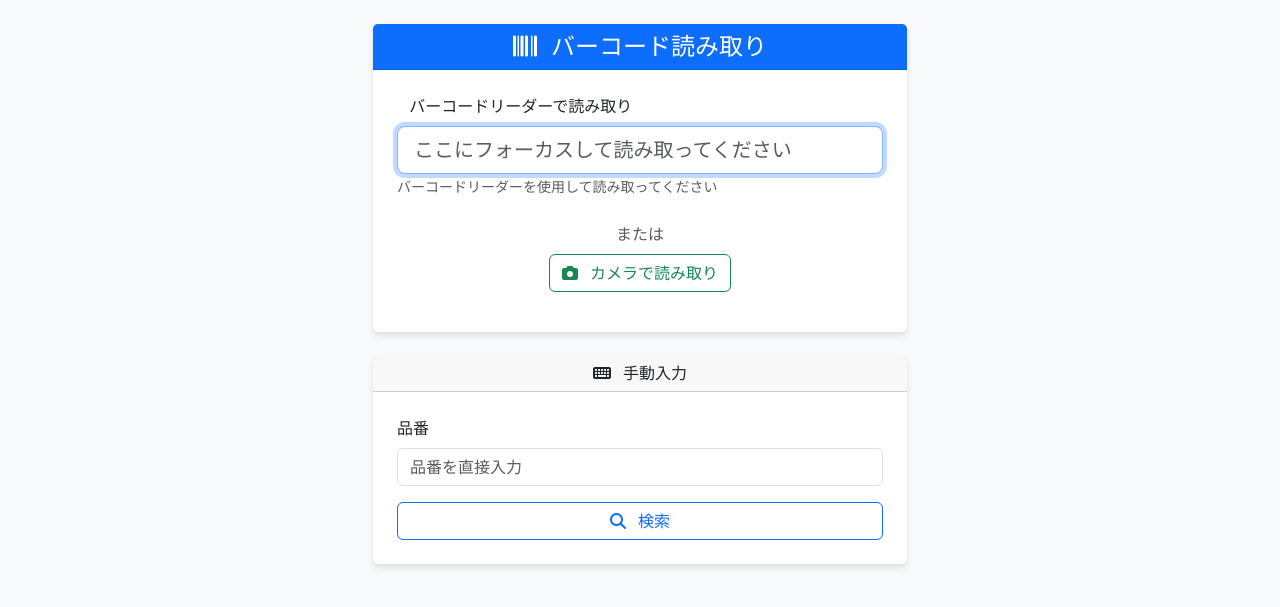
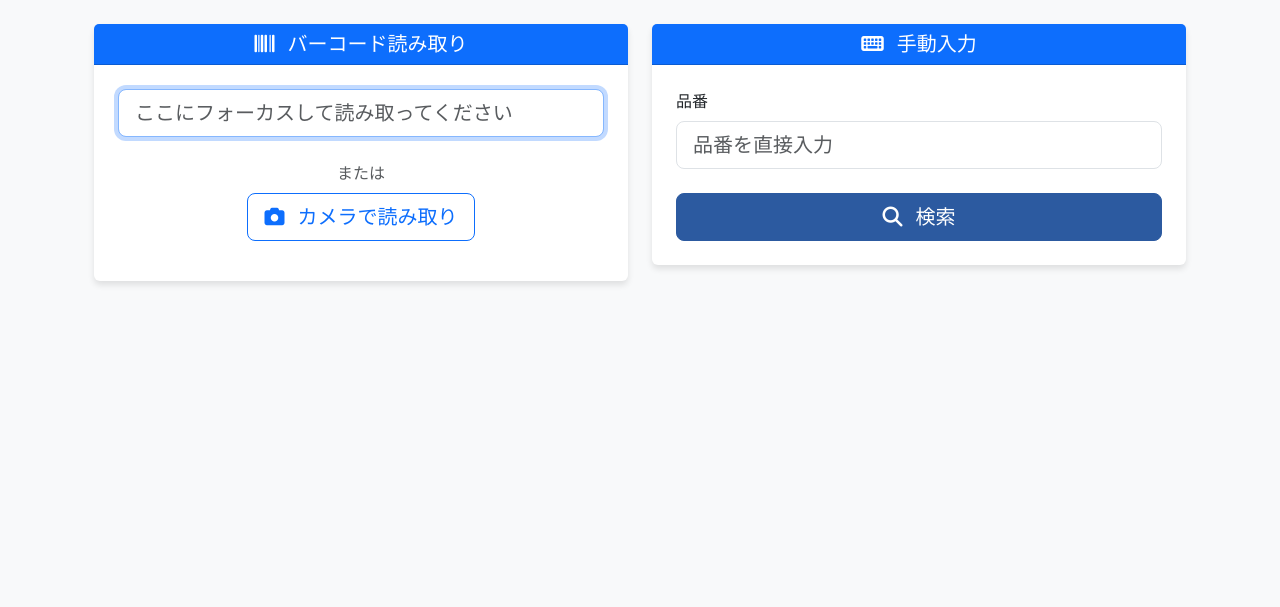
Before and after one commit to vivo-yamada/Nsystem, a Django app: page / in a window 1280 px wide. Shown: the part 56-663 px from the top of the page. Run offline with Django 4.2, Linux system fonts and the light colour scheme; some libraries are stand-ins or nearby versions.

Commit message:
検索画面のレイアウト修正

```diff
--- a/product_viewer/templates/product_viewer/index.html
+++ b/product_viewer/templates/product_viewer/index.html
@@ -4,24 +4,20 @@
 
 {% block content %}
 <div class="container-fluid">
-    <!-- バーコード読み取りセクション -->
+    <!-- 読み取り・入力セクション -->
     <div class="row mb-4">
-        <div class="col-lg-6 col-md-8 mx-auto">
+        <div class="col-lg-6 col-md-12">
         <!-- バーコード読み取りカード -->
-        <div class="card mb-4">
+        <div class="card">
             <div class="card-header bg-primary text-white text-center">
-                <h4 class="mb-0">
+                <h5 class="mb-0">
                     <i class="fas fa-barcode me-2"></i>
                     バーコード読み取り
-                </h4>
+                </h5>
             </div>
             <div class="card-body p-4">
                 <!-- バーコードリーダー入力フィールド -->
                 <div class="mb-4">
-                    <label for="barcodeReaderInput" class="form-label">
-                        <i class="fas fa-barcode-read me-2"></i>
-                        バーコードリーダーで読み取り
-                    </label>
                     <input
                         type="text"
                         class="form-control form-control-lg"
@@ -30,17 +26,16 @@
                         autocomplete="off"
                         autofocus
                     >
-                    <small class="text-muted">バーコードリーダーを使用して読み取ってください</small>
                 </div>
 
                 <!-- カメラ読み取りオプション -->
                 <div class="text-center mb-3">
                     <p class="text-muted mb-2">または</p>
-                    <button id="startScanBtn" class="btn btn-outline-success">
+                    <button id="startScanBtn" class="btn btn-outline-primary btn-lg">
                         <i class="fas fa-camera me-2"></i>
                         カメラで読み取り
                     </button>
-                    <button id="stopScanBtn" class="btn btn-danger" style="display: none;">
+                    <button id="stopScanBtn" class="btn btn-danger btn-lg" style="display: none;">
                         <i class="fas fa-stop me-2"></i>
                         カメラ停止
                     </button>
@@ -74,22 +69,24 @@
                 </div>
             </div>
         </div>
+        </div>
 
+        <div class="col-lg-6 col-md-12">
         <!-- 手動入力フォールバック -->
         <div class="card">
-            <div class="card-header text-center">
-                <h6 class="mb-0">
+            <div class="card-header bg-primary text-white text-center">
+                <h5 class="mb-0">
                     <i class="fas fa-keyboard me-2"></i>
                     手動入力
-                </h6>
+                </h5>
             </div>
             <div class="card-body p-4">
                 <form id="manualSearchForm">
-                    <div class="mb-3">
+                    <div class="mb-4">
                         <label for="part_number" class="form-label">品番</label>
                         <input
                             type="text"
-                            class="form-control"
+                            class="form-control form-control-lg"
                             id="part_number"
                             name="part_number"
                             placeholder="品番を直接入力"
@@ -97,7 +94,7 @@
                     </div>
 
                     <div class="d-grid">
-                        <button type="submit" class="btn btn-outline-primary">
+                        <button type="submit" class="btn btn-primary btn-lg">
                             <i class="fas fa-search me-2"></i>
                             検索
                         </button>
@@ -105,7 +102,7 @@
                 </form>
             </div>
         </div>
-    </div>
+        </div>
     </div>
 
     <!-- 製品写真表示セクション -->
```
